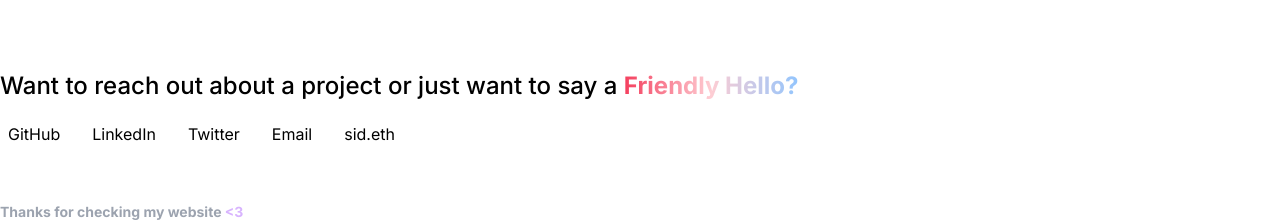
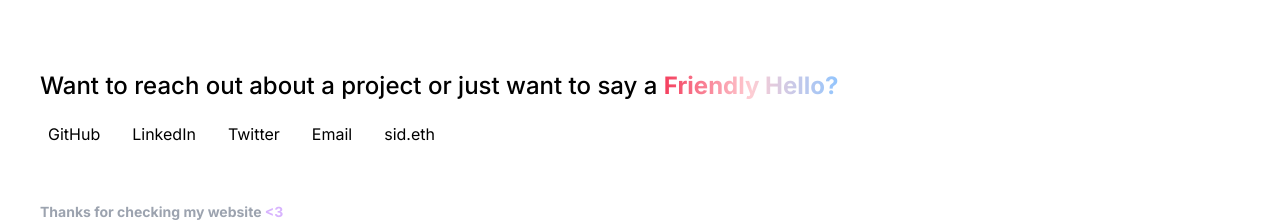
Before and after one commit to 0xSidBanerjee/Personal-Portfolio, a Next.js app: page /blog/firstblog in a window 1280 px wide. Shown: the part 1907-2131 px from the top of the page. Built offline with nearby package versions, Linux system fonts and the light colour scheme.

Commit message:
Made a few changes

```diff
--- a/components/Footer/index.js
+++ b/components/Footer/index.js
@@ -5,13 +5,13 @@ import Link from "next/link";
 const Footer = ({ dark }) => {
   return (
     <>
-      <div className="mt-10 laptop:mt-20 p-2 laptop:p-0">
+      <div className="ml-10 mt-10 laptop:mt-20 p-2 laptop:p-0">
         <h1 className="text-2xl text-bold font-medium">Want to reach out about a project or just want to say a <span className="font-bold text-transparent bg-clip-text bg-gradient-to-r from-rose-500 via-rose-200 to-blue-300">Friendly Hello?</span></h1>
         <div className="mt-1">
           <Socials />
         </div>
       </div>
-      <h1 className="mr-8 text-sm text-bold mt-2 laptop:mt-10 p-2 laptop:p-0 text-gray-400 font-bold">
+      <h1 className="ml-10 text-sm text-bold mt-2 laptop:mt-10 p-2 laptop:p-0 text-gray-400 font-bold">
          Thanks for checking my website <span className="text-purple-300">&lt;3</span> <br /> Its a work in progress so check back often!
       </h1>
     </>
--- a/package.json
+++ b/package.json
@@ -11,7 +11,7 @@
   "engines": {
     "node": ">6.9.4",
     "npm": ">4.2.0"
-},
+  },
   "dependencies": {
     "@headlessui/react": "^1.6.6",
     "autoprefixer": "^10.4.7",
@@ -35,6 +35,7 @@
   },
   "devDependencies": {
     "eslint": "8.15.0",
-    "eslint-config-next": "12.1.6"
+    "eslint-config-next": "12.1.6",
+    "tailwind-scrollbar": "^1.3.1"
   }
 }
--- a/pages/index.js
+++ b/pages/index.js
@@ -12,7 +12,6 @@ import Link from "next/link";
 
 // Local Data
 import data from "../data/portfolio.json";
-
 export default function Home() {
   // Ref
   const workRef = useRef();
@@ -60,13 +59,12 @@ export default function Home() {
           </Link>
         </div>
       )}
-
-      <div className="container mx-auto mb-10">
+        <div className="container mx-auto mb-10">
         <Header
           handleWorkScroll={handleWorkScroll}
           handleAboutScroll={handleAboutScroll}
         />
-        <div className="laptop:mt-20 mt-10">
+        <div className="ml-10 laptop:mt-20 mt-10">
           <div className="mt-5">
             <h1
               ref={textOne}
@@ -92,12 +90,11 @@ export default function Home() {
             >
               {data.headerTaglineFour}
             </h1>
-          </div>
-
+            </div>
           <Socials className="mt-2 laptop:mt-5" />
         </div>
         <div className="mt-20 laptop:mt-40 p-2 laptop:p-0 laptop:ml-10" ref={workRef}>
-          <h1 className="text-xl laptop:text-3xl text-bold font-extrabold "> <span className="text-transparent bg-clip-text bg-gradient-to-r from-rose-500 via-rose-200 to-blue-300">Yeah, I work hard</span>💼</h1>
+        <h1 className="mt-20 text-xl laptop:text-3xl text-bold font-extrabold "> <span className="text-transparent bg-clip-text bg-gradient-to-r from-rose-500 via-rose-200 to-blue-300">Yeah, I work hard</span>💼</h1>
           <h1 className="mt-1 text-sm laptop:text-sm text-bold font-extrabold text-gray-500">Each project is unique. Here are some of my works.</h1>
           <div className="mt-5 laptop:mt-10 grid grid-cols-1 tablet:grid-cols-2 gap-4">
             {data.projects.map((project) => (
```
Also changed, not shown: 1 other file (tests, documents, lock files or other folders).
